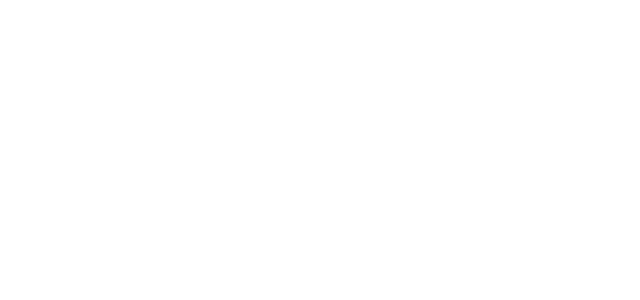
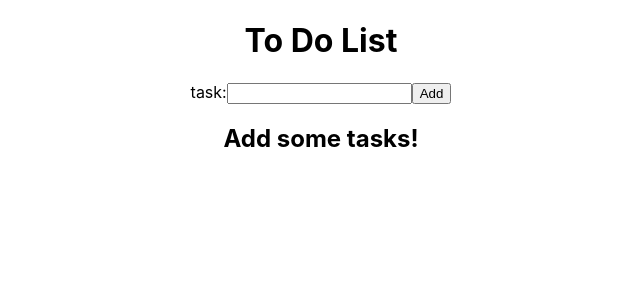
Before and after one commit to deergit/m46-todo-list, a React (Create React App) app: page / in a window 1280 px wide. Shown: the top 300 px of the page, without its empty margins (319-959 px from the left). Built offline with nearby package versions, Linux system fonts and the light colour scheme.

Commit message:
updating project

```diff
--- a/package.json
+++ b/package.json
@@ -9,6 +9,7 @@
     "react": "^18.2.0",
     "react-dom": "^18.2.0",
     "react-scripts": "5.0.1",
+    "react-textfit": "^1.1.1",
     "web-vitals": "^2.1.4"
   },
   "scripts": {
--- a/src/App.js
+++ b/src/App.js
@@ -1,9 +1,52 @@
+import { useState } from 'react';
 import './App.css';
+import TaskItem from './components/TaskItem';
 
 const App = () => {
+    const [taskList, setTaskList] = useState([]);
+
+    const getTime = () => {
+        const date = new Date();
+        return `${date.getHours()}:${date.getMinutes()} - ${date.getDate()}/${date.getMonth()}/${date.getFullYear()}`;
+    }
+
+    const idGen = () => {
+        return Math.floor(((Math.random() + 1) * 100000000)).toString(16);
+    }
+
+    const taskAdd = (e) => {
+        e.preventDefault();
+
+        const form = e.target;
+        let taskObj = new FormData(form);
+        taskObj = Object.fromEntries(taskObj.entries());
+        const task = taskObj.todoItemInput;
+
+        setTaskList([...taskList, {id: idGen(), item: task, date: getTime()}]);
+        console.log(taskList);
+    }
+
+    const taskRemove = (id) => {
+        setTaskList(taskList.filter(item => item.id !== id))
+    }
+
+
     return (
-        <div className="App">
+        <div method="post" className="App">
+            <h1>To Do List</h1>
+            <form onSubmit={taskAdd}>
+                <label form="todo-item-input">task:</label>
+                <input type="text" id="todo-item-input" name="todoItemInput" />
+                <input type="submit" value="Add" />
+            </form>
 
+            {taskList.length === 0 ?
+                <h2>Add some tasks!</h2> :
+                taskList.map((task, index) => {
+                    return (
+                        <TaskItem key={index} task={task} taskRemove={taskRemove} />
+                    )
+                })}
         </div>
     );
 }
--- /dev/null
+++ b/src/components/TaskItem.js
@@ -0,0 +1,19 @@
+import { Textfit } from "react-textfit";
+
+const TaskItem = (props) => {
+    return (
+        <div className="taskContainer">
+            <div className="taskContent">
+                <Textfit>{props.task.item}</Textfit>
+            </div>
+
+            <div className="taskControls">
+                <p>Date added: {props.task.date}</p>
+                <button>Edit</button>
+                <button onClick={() => props.taskRemove(props.task.id)}>Remove</button>
+            </div>
+        </div>
+    );
+}
+
+export default TaskItem;
```
Also changed, not shown: 1 other file (tests, documents, lock files or other folders).
